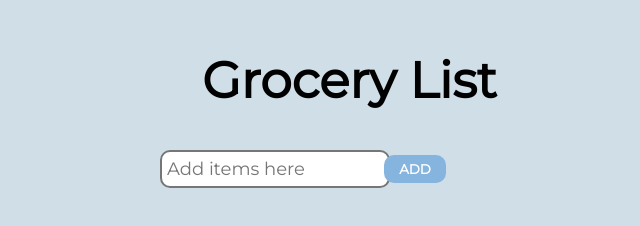
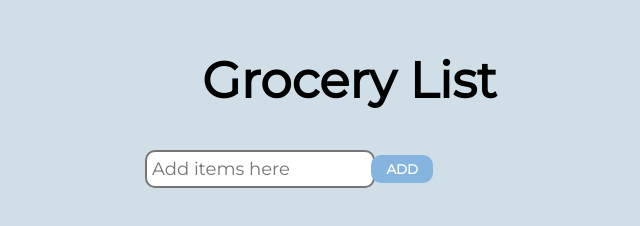
Before and after one commit to TyEverton/Grocery-List, a website: page public/index.html in a window 1280 px wide. Shown: the whole page, without its empty margins (310-950 px from the left). Drawn offline with Linux system fonts and the light colour scheme.

Commit message:
last final

```diff
--- a/public/styles.css
+++ b/public/styles.css
@@ -28,7 +28,7 @@ input {
   padding: 6px 5px;
   position: relative;
   top: 150px;
-  right: 55px;
+  right: 70px;
 }
 
 ul {
@@ -37,7 +37,7 @@ ul {
   display: center;
   position: fixed;
   top: 200px;
-  left: 42%;
+  left: 41%;
   font-family: "Montserrat";
 }
 
@@ -56,7 +56,7 @@ ul {
   position: absolute;
   top: 152px;
   cursor: pointer;
-  left: 54%;
+  left: 53%;
 
 }
 
@@ -65,7 +65,7 @@ ul {
   transform: scale(1.3);
   cursor: pointer;
   top: 140px;
-  left: 54%;
+  left: 53%;
 }
 
 button {
```
